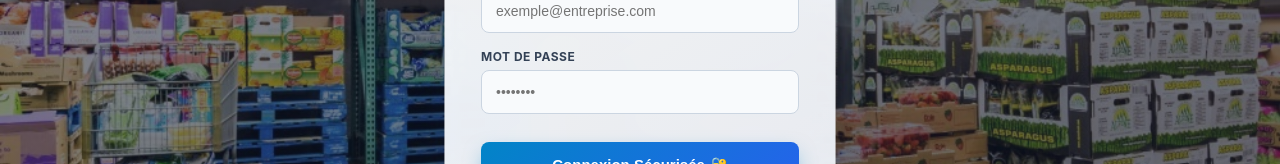
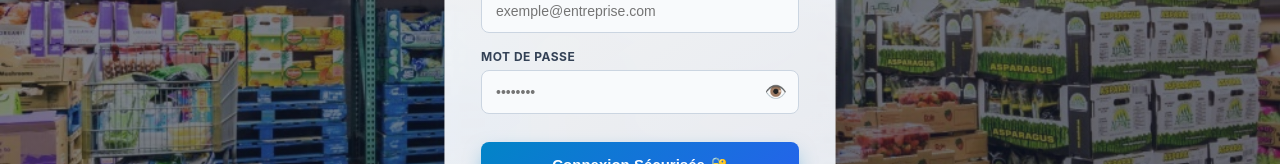
Before and after one commit to momedelkh/gestion-stock, a React (Create React App) app in the folder frontend/: page / in a window 1280 px wide. Shown: the part 365-529 px from the top of the page. Built offline with nearby package versions, Linux system fonts and the light colour scheme; the HTML template or start-up script is replaced by a standard one.

Commit message:
feat: add password visibility toggle button to login page

```diff
--- a/frontend/src/pages/Login.js
+++ b/frontend/src/pages/Login.js
@@ -4,6 +4,7 @@ import bgImage from "../background-login.jpg";
 
 function Login() {
     const [isRegistering, setIsRegistering] = useState(false);
+    const [showPassword, setShowPassword] = useState(false);
 
     // Login & Common States
     const [email, setEmail] = useState("");
@@ -132,13 +133,23 @@ function Login() {
 
                         <div style={inputContainer}>
                             <label style={label}>Mot de passe</label>
+                            <div style={{ position: "relative" }}>
                                 <input
-                                style={input}
-                                type="password"
+                                    style={{ ...input, paddingRight: "42px" }}
+                                    type={showPassword ? "text" : "password"}
                                     placeholder="••••••••"
                                     value={password}
                                     onChange={(e) => setPassword(e.target.value)}
                                 />
+                                <button
+                                    type="button"
+                                    onClick={() => setShowPassword(!showPassword)}
+                                    style={eyeButtonStyle}
+                                    title={showPassword ? "Masquer le mot de passe" : "Afficher le mot de passe"}
+                                >
+                                    {showPassword ? "🙈" : "👁️"}
+                                </button>
+                            </div>
                         </div>
 
                         <button
@@ -175,13 +186,23 @@ function Login() {
 
                         <div style={inputContainer}>
                             <label style={label}>Mot de passe</label>
+                            <div style={{ position: "relative" }}>
                                 <input
-                                style={input}
-                                type="password"
+                                    style={{ ...input, paddingRight: "42px" }}
+                                    type={showPassword ? "text" : "password"}
                                     placeholder="••••••••"
                                     value={password}
                                     onChange={(e) => setPassword(e.target.value)}
                                 />
+                                <button
+                                    type="button"
+                                    onClick={() => setShowPassword(!showPassword)}
+                                    style={eyeButtonStyle}
+                                    title={showPassword ? "Masquer le mot de passe" : "Afficher le mot de passe"}
+                                >
+                                    {showPassword ? "🙈" : "👁️"}
+                                </button>
+                            </div>
                         </div>
 
                         <button
@@ -390,4 +411,22 @@ const errorStyle = {
     fontWeight: "500"
 };
 
+const eyeButtonStyle = {
+    position: "absolute",
+    right: "12px",
+    top: "50%",
+    transform: "translateY(-50%)",
+    background: "none",
+    border: "none",
+    cursor: "pointer",
+    fontSize: "18px",
+    padding: "0",
+    display: "flex",
+    alignItems: "center",
+    justifyContent: "center",
+    color: "#64748b",
+    outline: "none",
+    userSelect: "none"
+};
+
 export default Login;
```
Lines whose indentation alone changed are shown as unchanged.
